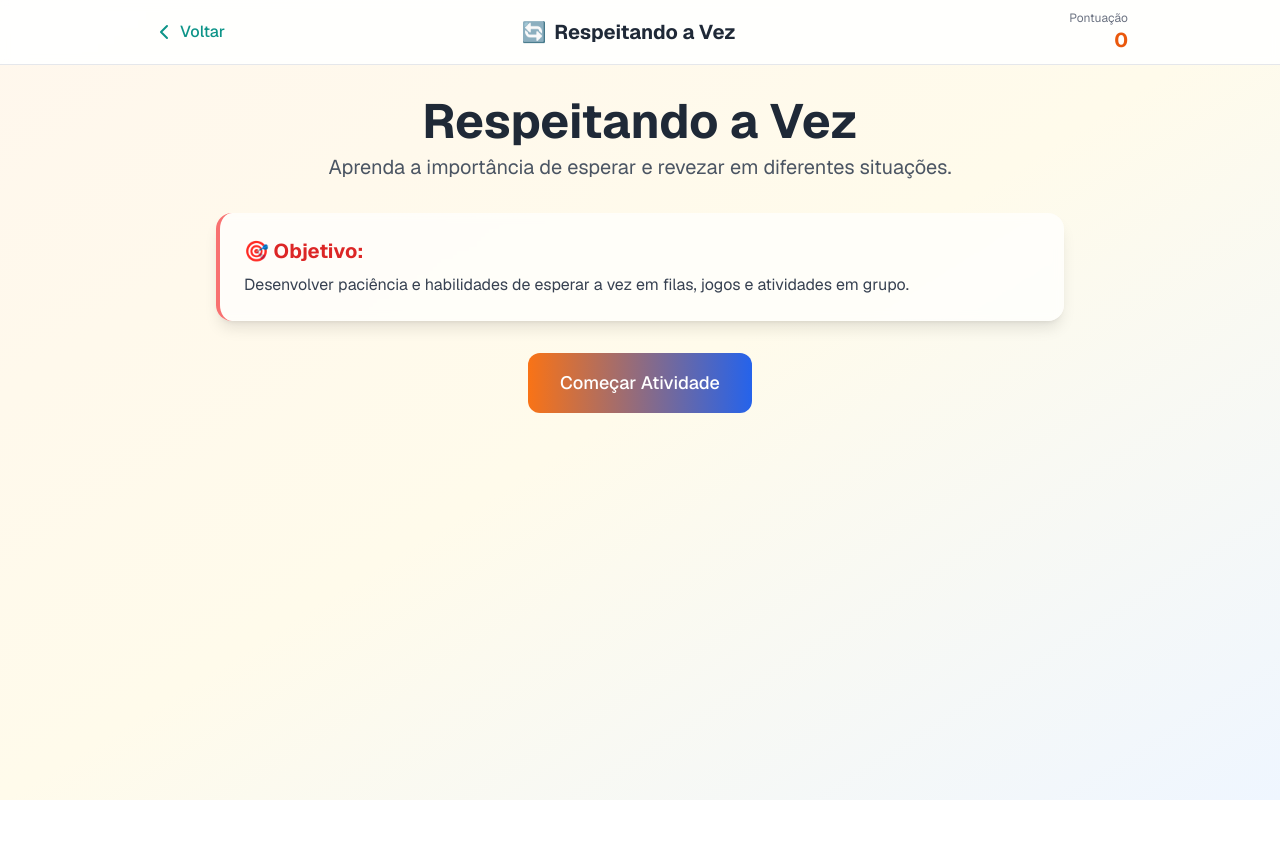
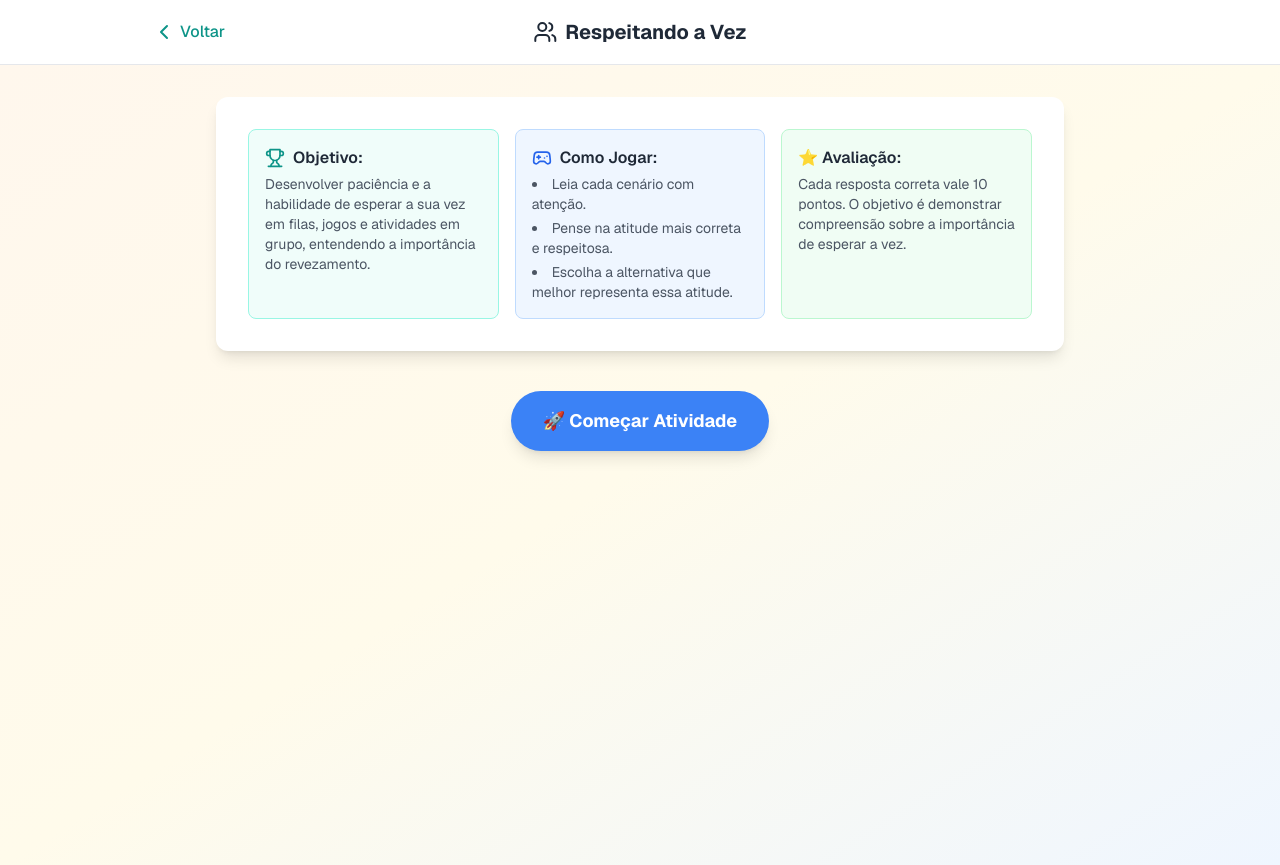
Before and after one commit to ClaudemirWork/teaplus-working, a Next.js app: page /turn-taking in a window 1280 px wide. Before the commit the page ends 800 px from the top, so only its background shows below. Built offline with nearby package versions, Linux system fonts and the light colour scheme.

Commit message:
Update page.tsx ajuste de layout, correção de botão voltar no jogo respeitando a vez.

```diff
--- a/app/turn-taking/page.tsx
+++ b/app/turn-taking/page.tsx
@@ -1,19 +1,39 @@
 'use client';
 
-import Link from 'next/link';
 import { useState } from 'react';
-import { ChevronLeft } from 'lucide-react';
+import Link from 'next/link'; // Mantido para o Link Final, se necessário
+import { GameHeader } from '@/components/GameHeader';
+import { Users, Trophy, Gamepad2 } from 'lucide-react';
+
+// Interfaces e dados do exercício permanecem os mesmos
+interface Option {
+  id: string;
+  text: string;
+  correct: boolean;
+}
+
+interface Exercise {
+  id: number;
+  title: string;
+  scenario: string;
+  question: string;
+  options: Option[];
+  explanation: string;
+}
 
 export default function TurnTakingPage() {
+  // ESTADOS PADRONIZADOS
   const [gameStarted, setGameStarted] = useState(false);
+  const [gameFinished, setGameFinished] = useState(false);
+
+  // Estados internos do jogo
   const [currentExercise, setCurrentExercise] = useState(0);
   const [points, setPoints] = useState(0);
-  const [level, setLevel] = useState(1);
   const [exerciseStarted, setExerciseStarted] = useState(false);
   const [selectedAnswer, setSelectedAnswer] = useState<string>('');
   const [showFeedback, setShowFeedback] = useState(false);
 
-  const exercises = [
+  const exercises: Exercise[] = [
     {
       id: 1,
       title: 'Fila do Parquinho',
@@ -81,30 +101,24 @@ export default function TurnTakingPage() {
     }
   ];
 
+  const currentExerciseData = exercises[currentExercise];
+
   const handleStartGame = () => {
     setGameStarted(true);
     setCurrentExercise(0);
     setPoints(0);
-    setLevel(1);
     setExerciseStarted(false);
+    setSelectedAnswer('');
+    setShowFeedback(false);
+    setGameFinished(false);
   };
 
-  const handleStartExercise = () => {
-    setExerciseStarted(true);
-    setSelectedAnswer('');
-    setShowFeedback(false);
-  };
-
-  const handleAnswerSelect = (answerId: string) => {
-    setSelectedAnswer(answerId);
-  };
-
+  const handleStartExercise = () => { setExerciseStarted(true); setSelectedAnswer(''); setShowFeedback(false); };
+  const handleAnswerSelect = (answerId: string) => { setSelectedAnswer(answerId); };
   const handleSubmitAnswer = () => {
     if (!selectedAnswer) return;
-
     setShowFeedback(true);
     const isCorrect = exercises[currentExercise].options.find(opt => opt.id === selectedAnswer)?.correct;
-
     if (isCorrect) {
       setPoints(points + 10);
     }
@@ -116,64 +130,99 @@ export default function TurnTakingPage() {
       setExerciseStarted(false);
       setSelectedAnswer('');
       setShowFeedback(false);
-
-      if (points >= 20 && level === 1) setLevel(2);
-      if (points >= 40 && level === 2) setLevel(3);
+    } else {
+      setGameFinished(true); // Ativa a tela de finalização
     }
   };
 
-  const currentExerciseData = exercises[currentExercise];
+  const resetGame = () => {
+    setGameStarted(false);
+    setGameFinished(false);
+    setCurrentExercise(0);
+    setPoints(0);
+    setExerciseStarted(false);
+    setSelectedAnswer('');
+    setShowFeedback(false);
+  };
+
   const isCorrectAnswer = selectedAnswer && currentExerciseData?.options.find(opt => opt.id === selectedAnswer)?.correct;
 
+  // TELA DE RESULTADOS (quando o jogo termina)
+  if (gameFinished) {
     return (
+      <>
+        <GameHeader title="Respeitando a Vez" icon={<Users className="h-6 w-6" />} />
         <div className="min-h-screen bg-gradient-to-br from-orange-50 via-amber-50 to-blue-50">
-      <header className="bg-white/90 backdrop-blur-sm border-b border-gray-200 sticky top-0 z-50">
-        <div className="max-w-5xl mx-auto px-4 sm:px-6">
-          <div className="flex items-center justify-between h-16">
-            <Link
-              href="/dashboard"
-              className="flex items-center text-teal-600 hover:text-teal-700 transition-colors"
-            >
-              <ChevronLeft className="h-6 w-6" />
-              <span className="ml-1 font-medium text-sm sm:text-base">Voltar</span>
-            </Link>
-            <h1 className="text-lg sm:text-xl font-bold text-gray-800 text-center flex items-center gap-2">
-              🔄
-              <span>Respeitando a Vez</span>
-            </h1>
-            <div className="text-right w-24">
-              <div className="text-xs text-gray-500">Pontuação</div>
-              <div className="text-xl font-bold text-orange-600">{points}</div>
+          <main className="max-w-4xl mx-auto px-4 sm:px-6 py-8 flex items-center justify-center" style={{ minHeight: 'calc(100vh - 64px)' }}>
+            <div className="max-w-2xl text-center">
+              <div className="rounded-3xl bg-white p-8 sm:p-12 shadow-xl">
+                <div className="mb-8">
+                  <div className="mx-auto mb-6 flex h-24 w-24 items-center justify-center rounded-full bg-gradient-to-r from-green-400 to-blue-500 text-4xl">🏆</div>
+                  <h1 className="mb-4 text-4xl font-bold text-gray-900">Atividade Concluída!</h1>
+                  <p className="text-xl text-gray-600">Você aprendeu a importância de respeitar a vez dos outros.</p>
+                </div>
+                <div className="mb-8 space-y-4">
+                  <div className="rounded-2xl bg-gradient-to-r from-blue-50 to-purple-50 p-6">
+                    <h3 className="mb-2 text-lg font-semibold text-gray-900">Pontuação Final</h3>
+                    <p className="text-3xl font-bold text-blue-600">{points} / {exercises.length * 10} pontos</p>
+                  </div>
+                </div>
+                <div className="space-y-4">
+                  <button onClick={resetGame} className="w-full rounded-2xl bg-gradient-to-r from-blue-500 to-purple-600 px-8 py-4 text-lg font-semibold text-white transition-all hover:shadow-lg">
+                    🔄 Jogar Novamente
+                  </button>
                 </div>
               </div>
             </div>
-      </header>
+          </main>
+        </div>
+      </>
+    )
+  }
 
+  // TELA INICIAL E TELA DO JOGO
+  return (
+    <>
+      <GameHeader title="Respeitando a Vez" icon={<Users className="h-6 w-6" />} showSaveButton={false} />
+      <div className="min-h-screen bg-gradient-to-br from-orange-50 via-amber-50 to-blue-50">
         <main className="max-w-4xl mx-auto px-4 sm:px-6 py-8">
           {!gameStarted ? (
-          <div className="space-y-8">
-            <div className="text-center">
-              <h1 className="text-4xl sm:text-5xl font-bold text-gray-800 mb-2">Respeitando a Vez</h1>
-              <p className="text-xl text-gray-600">Aprenda a importância de esperar e revezar em diferentes situações.</p>
+            // TELA INICIAL PADRÃO
+            <div className="space-y-6">
+              <div className="bg-white rounded-xl shadow-lg p-6 sm:p-8">
+                <div className="grid grid-cols-1 md:grid-cols-3 gap-4">
+                  <div className="bg-teal-50 border border-teal-200 rounded-lg p-4">
+                    <h3 className="font-semibold text-gray-800 mb-1 flex items-center"><Trophy className="h-5 w-5 mr-2 text-teal-600" /> Objetivo:</h3>
+                    <p className="text-sm text-gray-600">Desenvolver paciência e a habilidade de esperar a sua vez em filas, jogos e atividades em grupo, entendendo a importância do revezamento.</p>
                   </div>
-            <div className="bg-white/70 backdrop-blur-sm rounded-2xl border-l-4 border-red-400 p-6 shadow-lg">
-              <h3 className="text-xl font-bold text-red-600 mb-2">🎯 Objetivo:</h3>
-              <p className="text-gray-700">Desenvolver paciência e habilidades de esperar a vez em filas, jogos e atividades em grupo.</p>
+                  <div className="bg-blue-50 border border-blue-200 rounded-lg p-4">
+                    <h3 className="font-semibold text-gray-800 mb-1 flex items-center"><Gamepad2 className="h-5 w-5 mr-2 text-blue-600" /> Como Jogar:</h3>
+                    <ul className="list-disc list-inside text-sm text-gray-600 space-y-1">
+                      <li>Leia cada cenário com atenção.</li>
+                      <li>Pense na atitude mais correta e respeitosa.</li>
+                      <li>Escolha a alternativa que melhor representa essa atitude.</li>
+                    </ul>
                   </div>
-            <div className="text-center">
+                  <div className="bg-green-50 border border-green-200 rounded-lg p-4">
+                    <h3 className="font-semibold text-gray-800 mb-1">⭐ Avaliação:</h3>
+                    <p className="text-sm text-gray-600">Cada resposta correta vale 10 pontos. O objetivo é demonstrar compreensão sobre a importância de esperar a vez.</p>
+                  </div>
+                </div>
+              </div>
+              <div className="text-center pt-4">
                 <button
                   onClick={handleStartGame}
-                className="bg-gradient-to-r from-orange-500 to-blue-600 text-white px-8 py-4 rounded-xl text-lg font-medium hover:shadow-lg transition-transform transform hover:scale-105"
+                  className="bg-blue-500 hover:bg-blue-600 text-white font-bold py-4 px-8 rounded-full text-lg transition-transform transform hover:scale-105 shadow-lg"
                 >
-                Começar Atividade
+                  🚀 Começar Atividade
                 </button>
               </div>
             </div>
           ) : (
+            // LAYOUT DO JOGO (lógica interna preservada)
             <div className="bg-white/80 backdrop-blur-sm rounded-2xl shadow-xl p-6 sm:p-8">
               <div className="text-center mb-8">
                 <h2 className="text-2xl sm:text-3xl font-bold text-gray-800 mb-6">{currentExerciseData.title}</h2>
-
                 {!exerciseStarted ? (
                   <div className="space-y-6">
                     <div className="bg-blue-50 border-l-4 border-blue-400 p-6 rounded-lg text-left">
@@ -215,15 +264,15 @@ export default function TurnTakingPage() {
                           <h3 className="text-lg font-semibold mb-2">{isCorrectAnswer ? '🎉 Muito bem! +10 pontos' : '💡 Vamos aprender!'}</h3>
                           <p className="text-gray-700">{currentExerciseData.explanation}</p>
                         </div>
-                      <div className="flex justify-center">
+                        <div className="flex justify-center mt-4">
                           {currentExercise < exercises.length - 1 ? (
                             <button onClick={handleNextExercise} className="bg-orange-500 text-white px-6 py-3 rounded-xl font-medium hover:bg-orange-600">
                               Próximo Exercício →
                             </button>
                           ) : (
-                          <Link href="/dashboard" className="bg-orange-500 text-white px-6 py-3 rounded-xl font-medium hover:bg-orange-600 inline-block">
-                            Finalizar Atividade ✓
-                          </Link>
+                            <button onClick={() => setGameFinished(true)} className="bg-green-500 text-white px-6 py-3 rounded-xl font-medium hover:bg-green-600 transition-colors">
+                              Ver Resultados ✓
+                            </button>
                           )}
                         </div>
                       </>
@@ -235,5 +284,6 @@ export default function TurnTakingPage() {
           )}
         </main>
       </div>
+    </>
   );
 }
```
Lines whose indentation alone changed are shown as unchanged.
